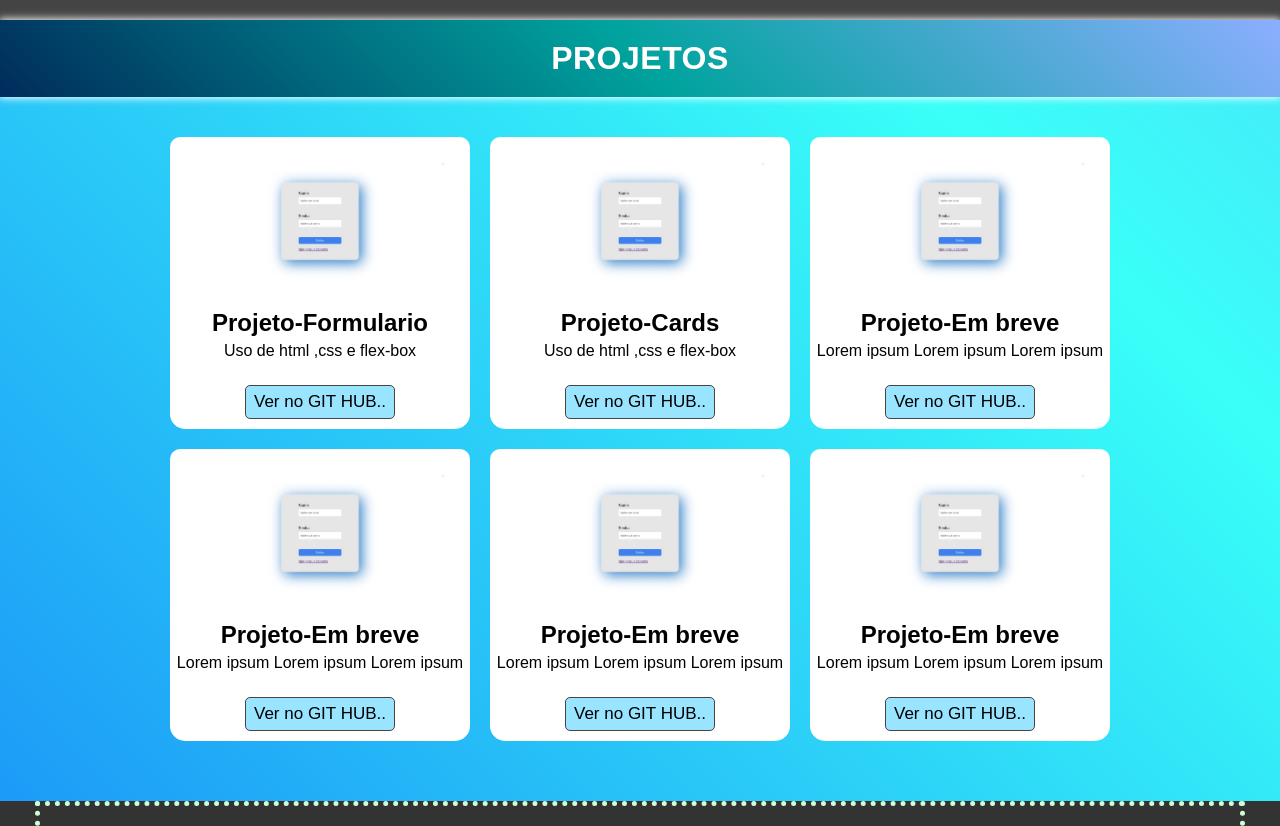
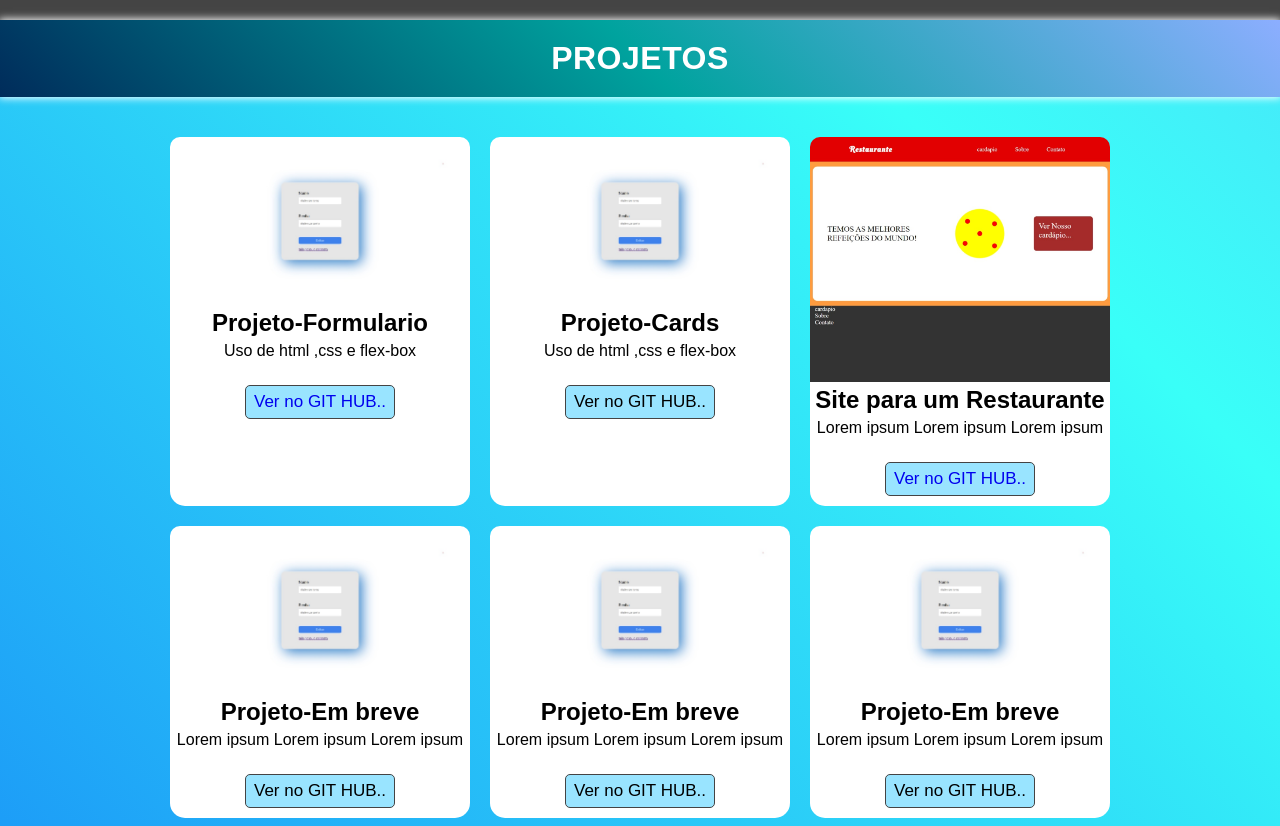
Before and after one commit to gabrielpmaia/gabrielmaya, a plain HTML site: page index.html in a window 1280 px wide. Shown: the part 1580-2406 px from the top of the page. Drawn offline with nearby package versions, Linux system fonts and the light colour scheme; files that its build step writes are made by us from their sources; files whose address does not match are found by name.

Commit message:
Add files via upload

```diff
--- a/index.html
+++ b/index.html
@@ -5,7 +5,7 @@
     <meta http-equiv="X-UA-Compatible" content="IE=edge">
     <meta name="viewport" content="width=device-width, initial-scale=1.0">
     <title>GabrielMaia</title>
-    <link rel="stylesheet" href="./css/style.css">
+    <link rel="stylesheet" href="../sitePortifolio/css/style.css">
 </head>
 
 <body>
@@ -78,7 +78,7 @@
                     </div>
 
                     <div class="card-footer">
-                        <button>Ver no GIT HUB..</button>
+                       <a href="https://github.com/gabrielpmaia/formulario1" target="_blank" > <button h>Ver no GIT HUB..</button></a>
                     </div>
                 </div>
                 <div class="cards">
@@ -96,15 +96,15 @@
                 </div>
                 <div class="cards">
                     <div class="card-img">
-                         <img src="./img/Captura da Web_3-8-2022_23544_.jpeg" alt="">
+                         <img src="./img/Captura da Web_10-8-2022_154852_.jpeg" alt="">
                     </div>
                     <div class="card-body">
-                        <h2>Projeto-Em breve</h2>
+                        <h2>Site para um Restaurante</h2>
                     <p>Lorem ipsum   Lorem ipsum Lorem ipsum  </p>
                     </div>
 
                     <div class="card-footer">
-                        <button>Ver no GIT HUB..</button>
+                        <a href="https://github.com/gabrielpmaia/projetoRestaurante" target="_blank"  > <button h>Ver no GIT HUB..</button></a>
                     </div>
                 </div>
                 <div class="cards">
```
